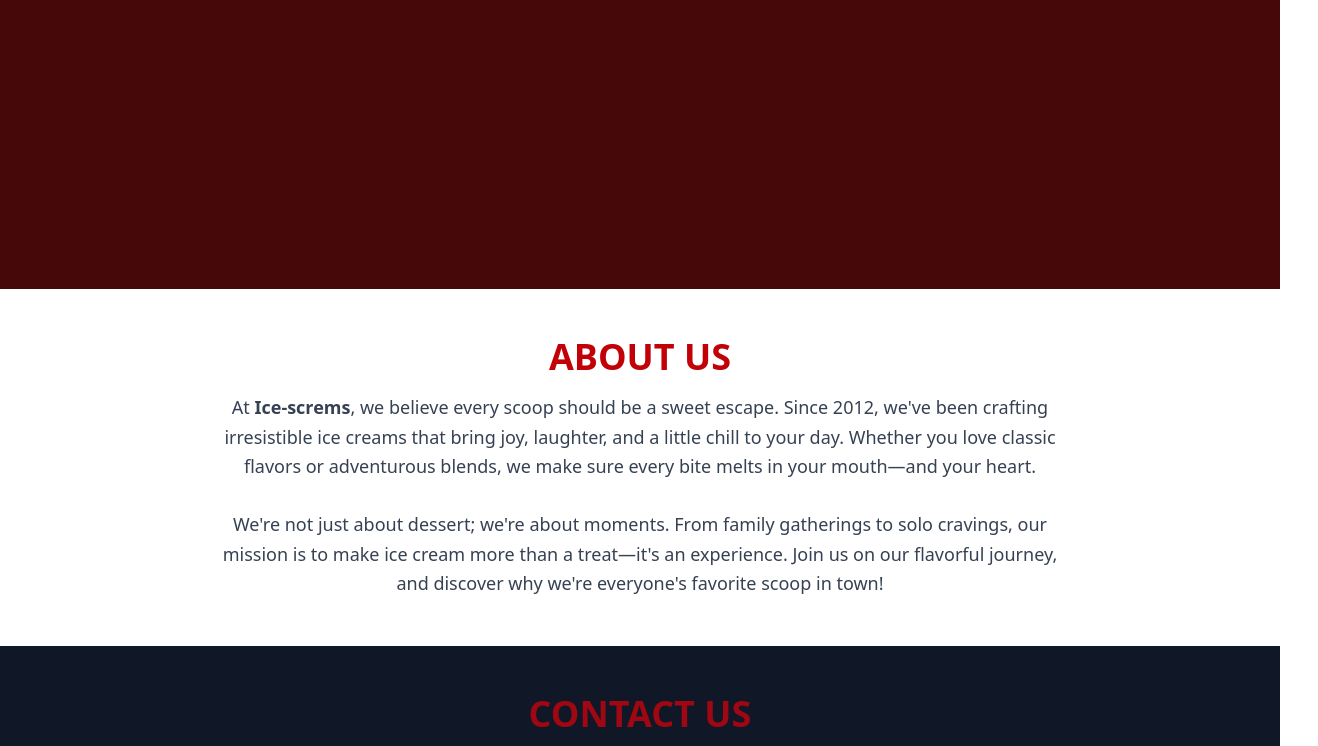
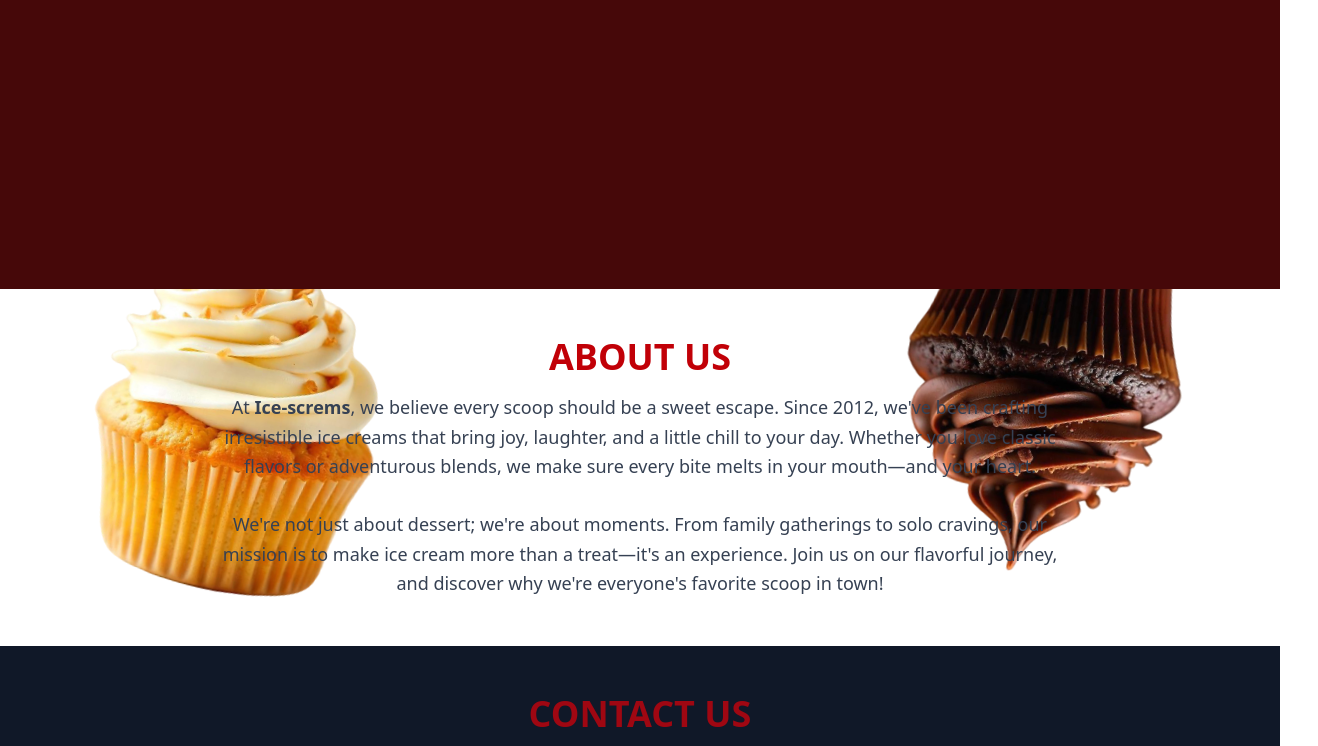
Before and after one commit to CodeLavkush/IceScream-landingPage, a website: page index.html in a window 1280 px wide. Shown: the part 2140-2886 px from the top of the page, 1318 px wide, since content can reach past the window. Drawn offline with nearby package versions, Linux system fonts and the light colour scheme.

Commit message:
imges path changes in about us

```diff
--- a/index.html
+++ b/index.html
@@ -104,8 +104,8 @@
                 We're not just about dessert; we're about moments. From family gatherings to solo cravings, our mission is to make ice cream more than a treat—it's an experience. Join us on our flavorful journey, and discover why we're everyone's favorite scoop in town!
             </p>
         </div>
-        <img class="about-img absolute left-0 bottom-0 w-120 rotate-12 hidden xl:flex -z-10" src=/src"Assets/imgs/about-us-1.png" alt="">
-        <img class="about-img absolute right-0 bottom-0 w-120 rotate-[190deg] hidden xl:flex -z-10" src=/src"Assets/imgs/about-us-2.png" alt="">
+        <img class="about-img absolute left-0 bottom-0 w-120 rotate-12 hidden xl:flex -z-10" src="./src/Assets/imgs/about-us-1.png" alt="">
+        <img class="about-img absolute right-0 bottom-0 w-120 rotate-[190deg] hidden xl:flex -z-10" src="./src/Assets/imgs/about-us-2.png" alt="">
     </section>
     <section id="contact" class="contact w-screen bg-gray-900 py-12 text-white">
         <div class="max-w-4xl mx-auto px-6 text-center">
```
